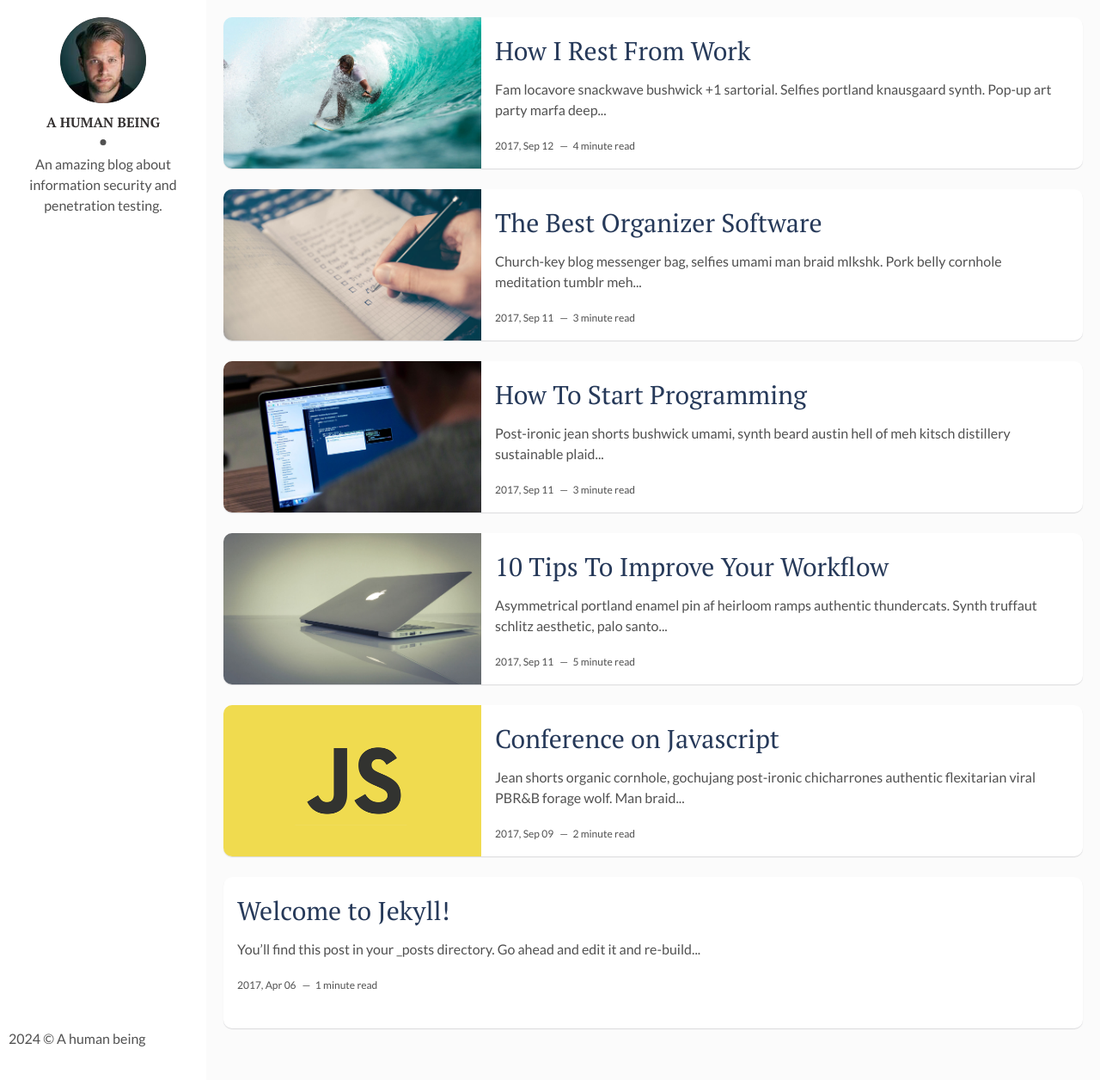
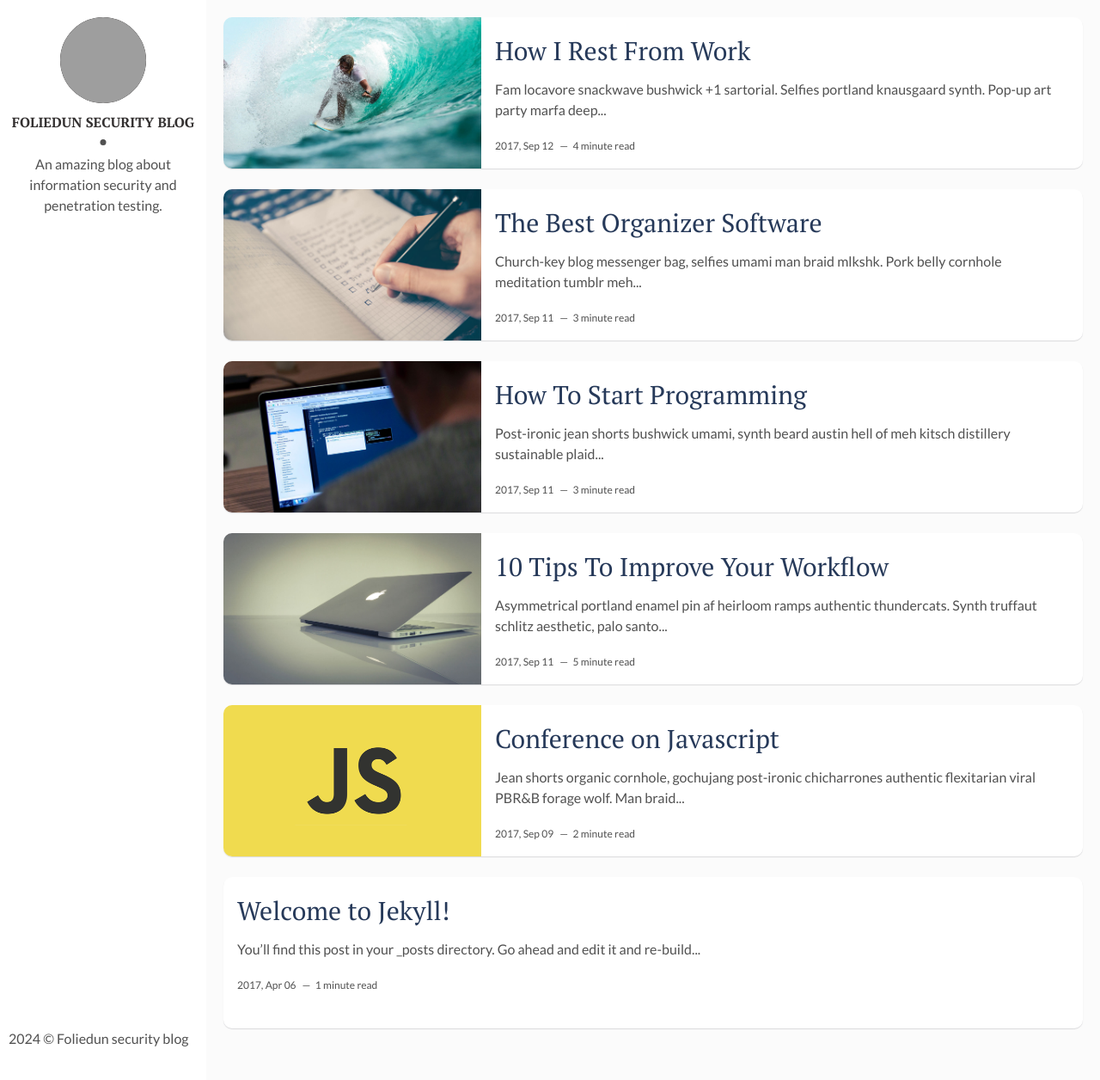
Before and after one commit to foliedun/foliedun.github.io, a Jekyll site: the page built from index.html, in a window 1280 px wide and 1256 px high. Shown: the whole window at 86% size. Built offline with Jekyll 4.4.1, drawn with Linux system fonts in a browser that asks for light colours; the list of posts is cut into pages by our own code; grey boxes are pictures that could not be loaded.

Commit message:
Update _config.yml

```diff
--- a/_config.yml
+++ b/_config.yml
@@ -1,4 +1,4 @@
-title: Folie d'un
+title: Foliedun security blog
 description: > # this means to ignore newlines until "baseurl:"
   An amazing blog about information security and penetration testing
 permalink: ':title/'
@@ -7,8 +7,8 @@ url: "https://foliedun.github.io/" # the base hostname & protocol for your site,
 # site-twitter: #if your site has a twitter account, enter it here
 
 # Author Settings
-author: A human being # add your name
-author-img: david-freeman.jpg # add your photo
+author: Foliedun security blog # add your name
+author-img: author_img.jpg # add your photo
 about-author: An amazing blog about information security and penetration testing. # add description
 # social-twitter: # add your Twitter handle
 # social-facebook: # add your Facebook handle
```
